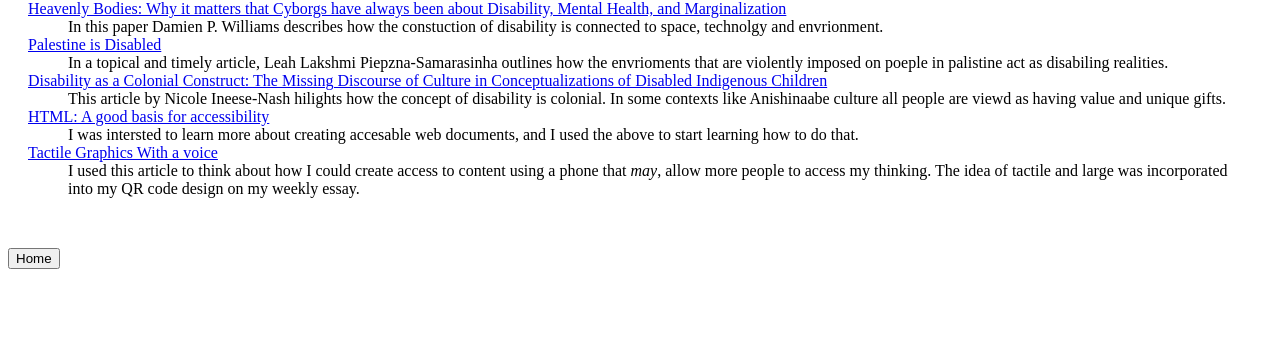
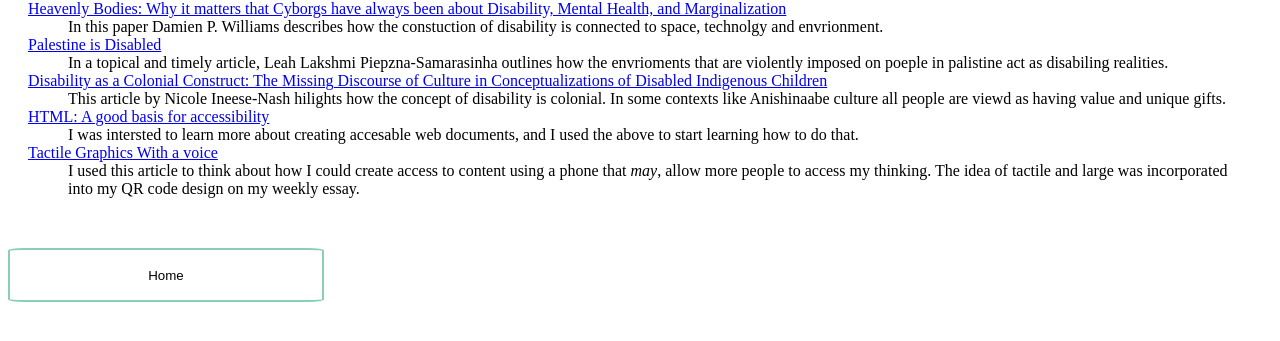
Before and after one commit to k-j-ross/k-j-ross.github.io, a plain HTML site: page intro_ref.html in a window 1280 px wide. Shown: the part 247-588 px from the top of the page. Drawn offline with Linux system fonts and the light colour scheme.

Commit message:
button update

```diff
--- a/intro_ref.html
+++ b/intro_ref.html
@@ -45,6 +45,6 @@ This article by Nicole Ineese-Nash hilights how the concept of disability is col
 </dl>
 
     </div>
-<button onclick="window.location.href = 'index.html';">Home</button>
+<button onclick="window.location.href = 'index.html';" class="button1">Home</button>
 </body>
 </html>
```
